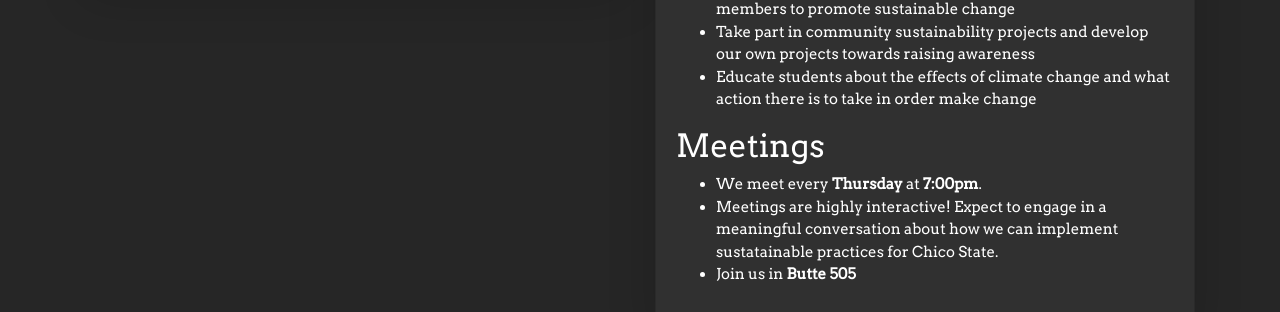
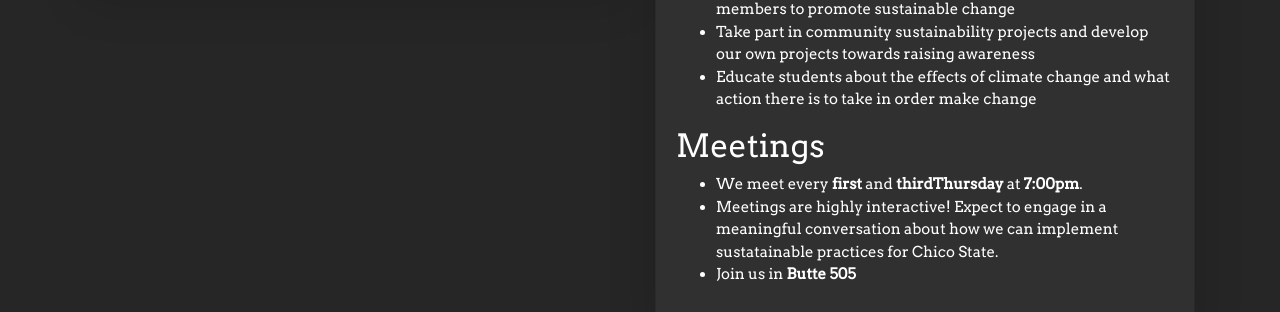
Before and after one commit to gesparza3/cause-website, a website: page about.html in a window 1280 px wide. Shown: the part 430-742 px from the top of the page. Drawn offline with Linux system fonts and the light colour scheme.

Commit message:
Updated meeting times on about page

```diff
--- a/about.html
+++ b/about.html
@@ -65,7 +65,7 @@
 
               <h3>Meetings</h3>
               <ul>
-                <li>We meet every <strong>Thursday</strong> at <strong>7:00pm</strong>.</li>
+                <li>We meet every <strong>first</strong> and <strong>third</strong><strong>Thursday</strong> at <strong>7:00pm</strong>.</li>
                 <li>Meetings are highly interactive! Expect to engage in a meaningful conversation about how we can implement
                   sustatainable practices for Chico State.</li>
                 <li>Join us in <strong>Butte 505</strong>
```
